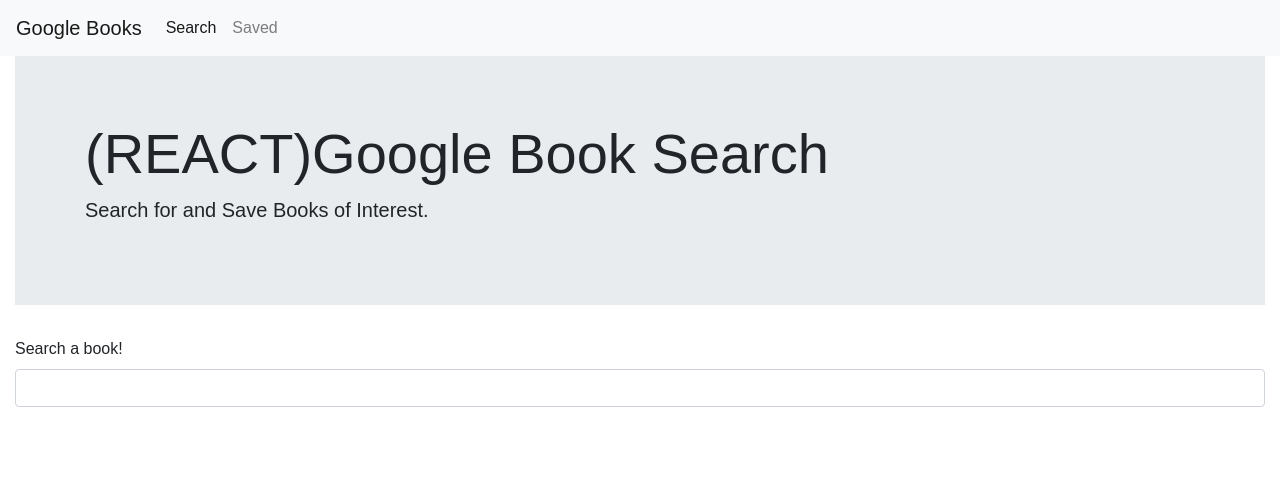
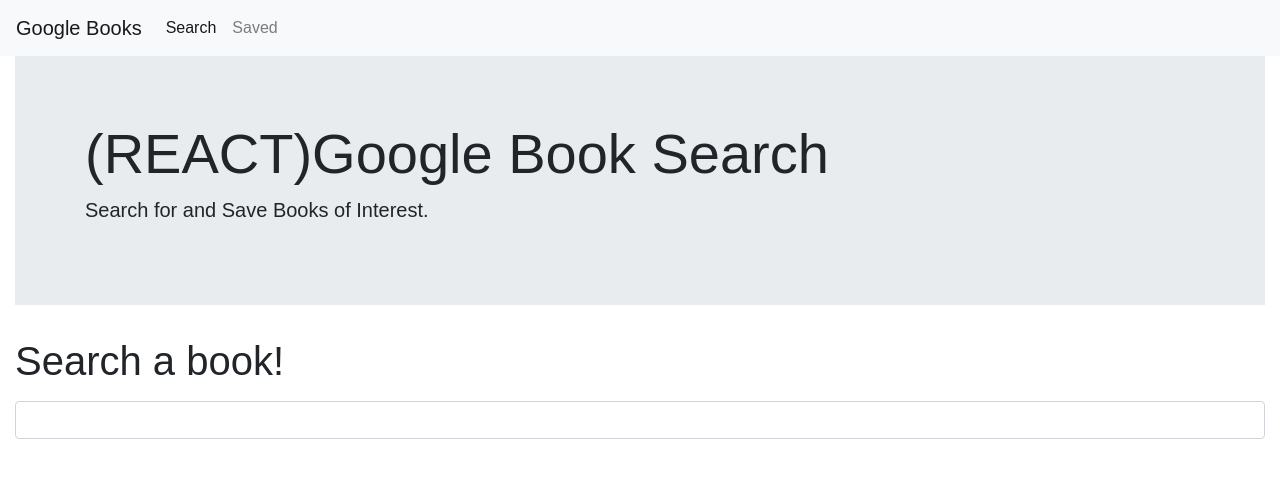
Before and after one commit to Cherjios/google-search-books, a React (Create React App) app in the folder client/: page / in a window 1280 px wide. Shown: the top 478 px of the page. Built offline with nearby package versions, Linux system fonts and the light colour scheme.

Commit message:
Adding type test to form to serach a book

```diff
--- a/client/src/components/Form/index.js
+++ b/client/src/components/Form/index.js
@@ -7,8 +7,8 @@
 
       <form>
         <div class="form-group">
-          <label for="exampleInputEmail1">Search a book!</label>
-          <input type="email" class="form-control" id="exampleInputEmail1" aria-describedby="emailHelp" />
+          <label for="exampleInputEmail1"><h1>Search a book!  </h1></label>
+          <input type="text" class="form-control" id="exampleInputEmail1" aria-describedby="emailHelp" />
         </div>
       </form>
     </div>
```
